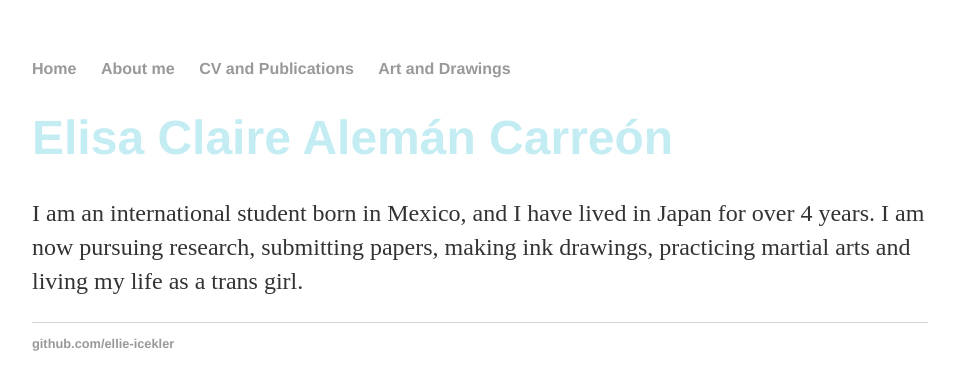
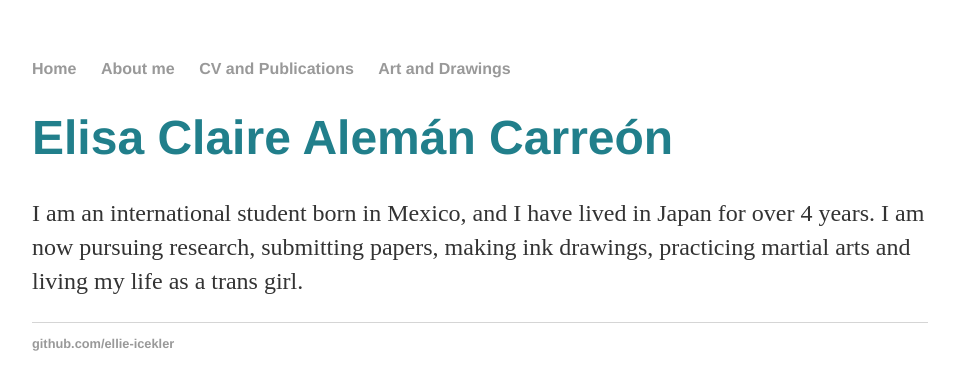
Before and after one commit to ellie-icekler/ellie-icekler.github.io, a Jekyll site: the page built from index.html, in a window 1280 px wide. Shown: the top 390 px of the page, without its empty margins (160-1114 px from the left). Built offline with Jekyll 4.4.1, drawn with Linux system fonts in a browser that asks for light colours.

Commit message:
Update main.css

```diff
--- a/css/main.css
+++ b/css/main.css
@@ -23,6 +23,7 @@ a:hover {
 h1 {
     font-size: 3em;
     font-family:'Helvetica', 'Arial', 'Sans-Serif';
+    color: #217f8b
 }
 p {
     font-size: 1.5em;
```
